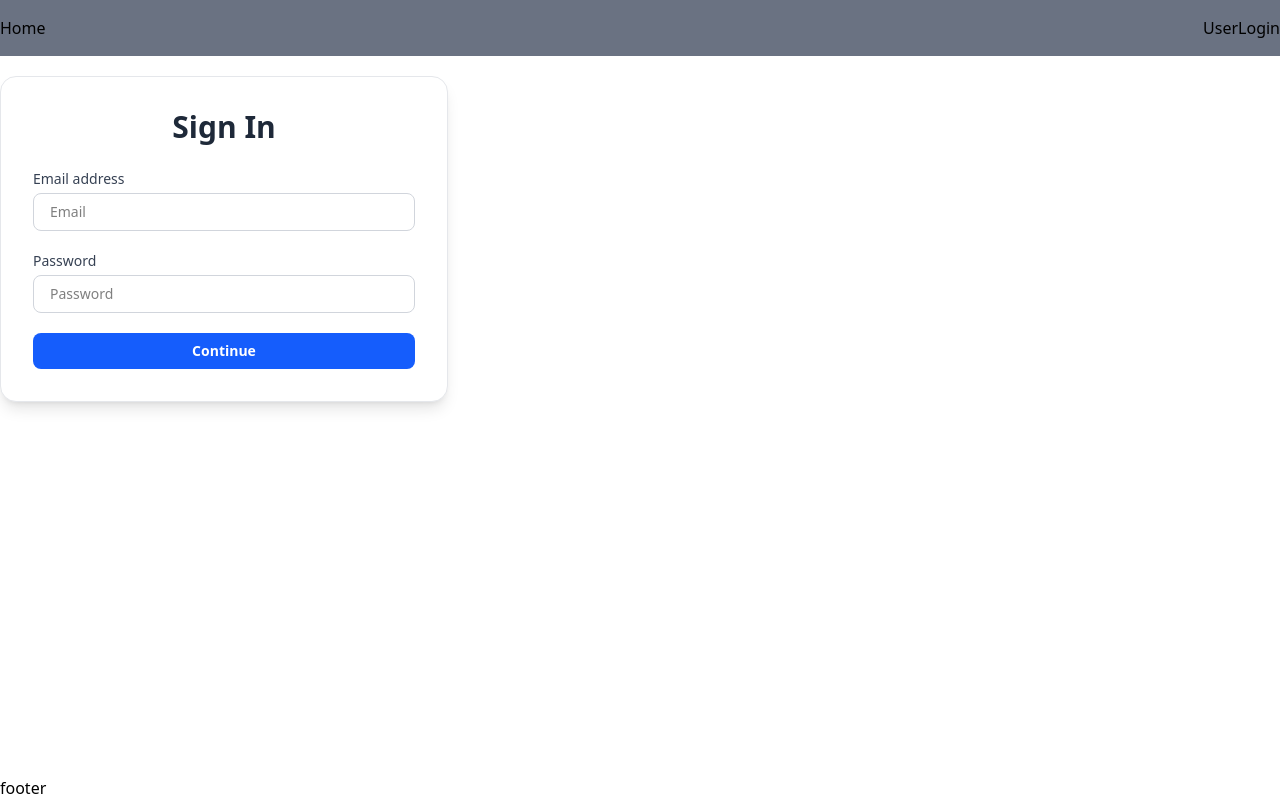
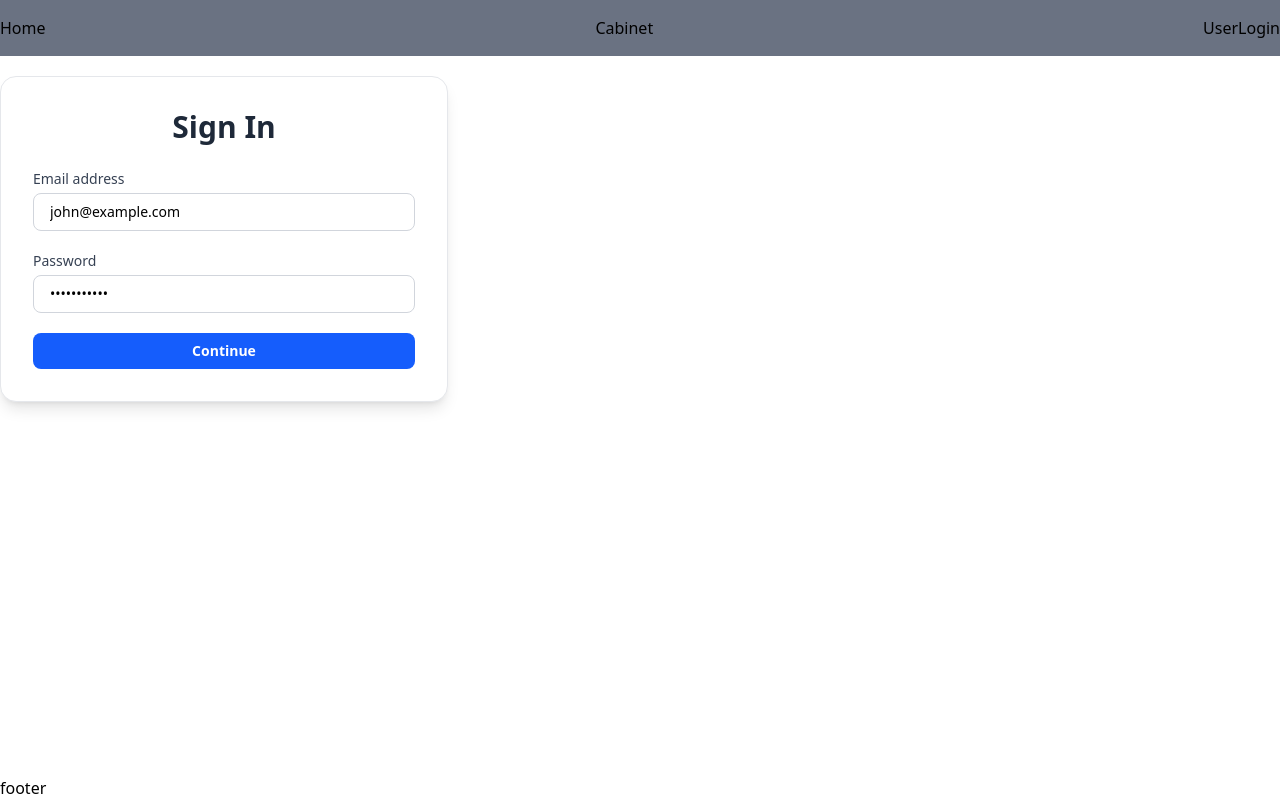
Before and after one commit to dorincreciun/TodoList, a React (Vite) app in the folder frontend/: page /login in a window 1280 px wide. Built offline with nearby package versions, Linux system fonts and the light colour scheme; what openapi-fetch would draw is missing.

Commit message:
feat(ui): update auth page defaults and add Cabinet link in header
- Set default email and password in `AuthPage` for improved testing experience.
- Add "Cabinet" link in the header for easier navigation.

```diff
--- a/frontend/src/app/guards/AuthGuard.tsx
+++ b/frontend/src/app/guards/AuthGuard.tsx
@@ -4,7 +4,6 @@ import {Routing_Paths} from "../config";
 
 export const AuthGuard = () => {
     const isAuthorized = useAuthStore((state) => state.isAuthorized)
-
     if(!isAuthorized){
         return <Navigate to={Routing_Paths.LOGIN} replace />
     }
--- a/frontend/src/pages/auth/ui/index.tsx
+++ b/frontend/src/pages/auth/ui/index.tsx
@@ -6,8 +6,9 @@ import {useAuthStore} from "../../../features/auth";
 
 export const AuthPage = () => {
     const {login} = useAuthStore()
-    const [email, setEmail] = useState("");
-    const [password, setPassword] = useState("");
+    const [email, setEmail] = useState("john@example.com");
+    const [password, setPassword] = useState("Password123");
+
     return (
         <PageLayout>
             <div className="w-full max-w-md bg-white p-8 rounded-2xl shadow-lg border border-gray-200">
--- a/frontend/src/shared/common/Header/ui/index.tsx
+++ b/frontend/src/shared/common/Header/ui/index.tsx
@@ -9,7 +9,7 @@ export const Header = () => {
         <header className={'py-4 bg-gray-500'}>
             <div className={'flex items-center justify-between container mx-auto'}>
                 <Link to={Routing_Paths.HOME}>Home</Link>
-
+                <Link to={Routing_Paths.CABINET}>Cabinet</Link>
                 <div>
                     <Link to={Routing_Paths.LOGIN}>User</Link>
                     <button onClick={() => {
```
